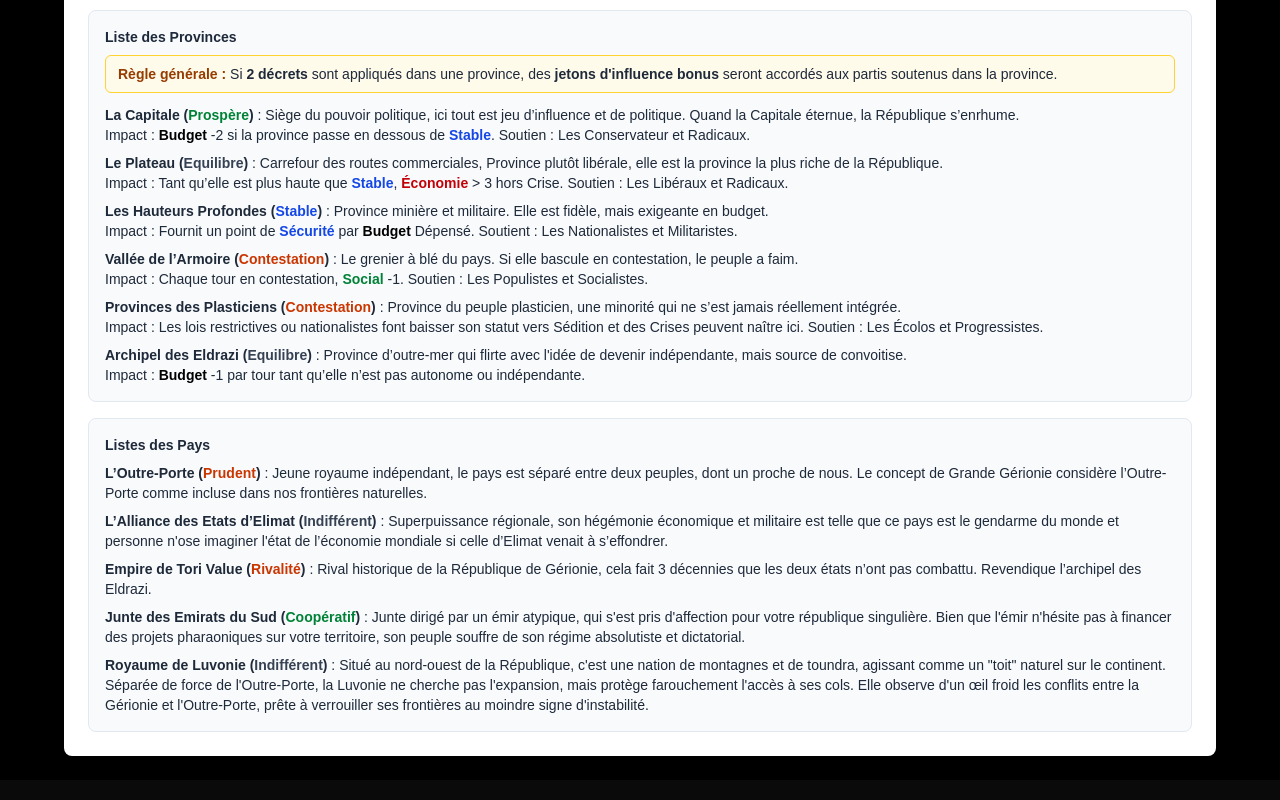
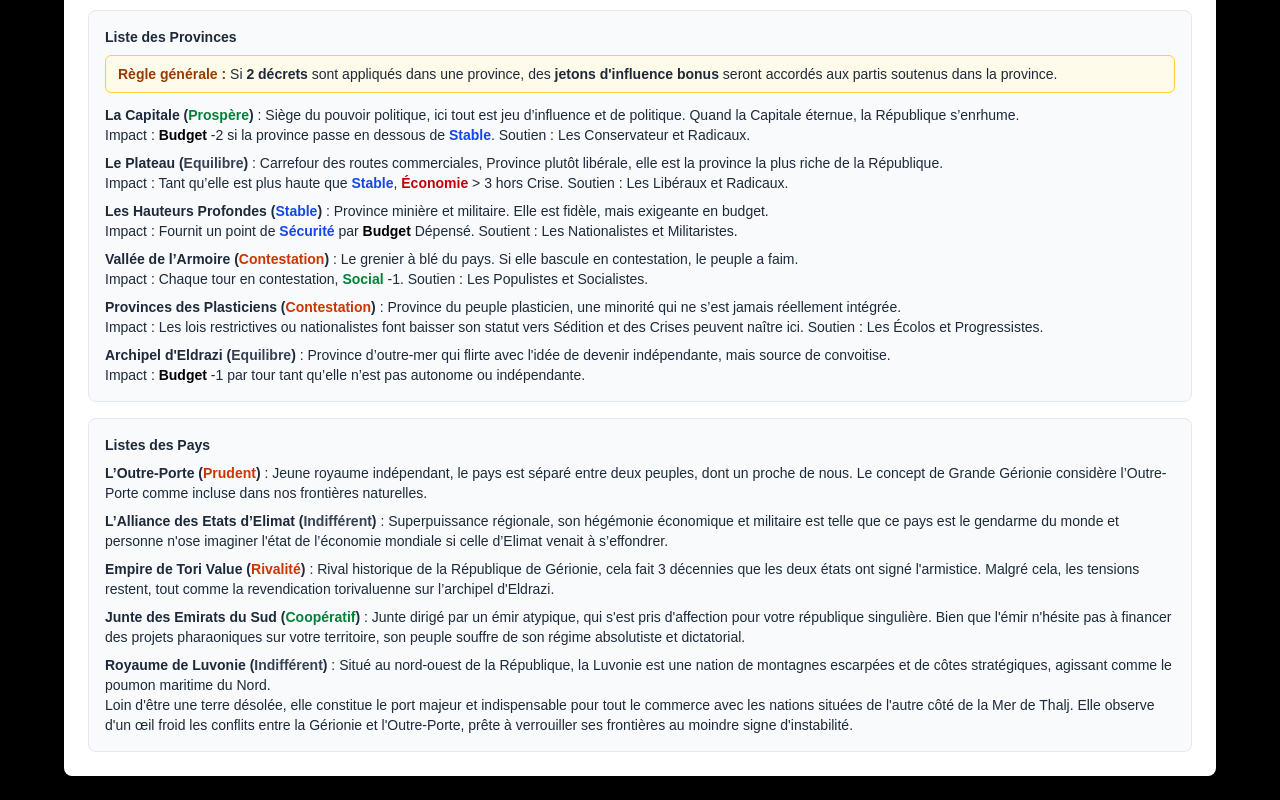
Before and after one commit to Yahiabenlet/interfaceAssemblee, a Next.js app: page /depart in a window 1280 px wide. Shown: the part 440-1240 px from the top of the page. Built offline with nearby package versions, Linux system fonts and the light colour scheme.

Commit message:
Modification bug d'affichage

```diff
--- a/app/carte/page.tsx
+++ b/app/carte/page.tsx
@@ -62,7 +62,7 @@ export default function CartePage() {
           <div className="w-full h-full bg-gray-800 flex items-center justify-center">
             <div className="text-center">
               <p className="text-white text-lg font-semibold mb-2">Carte non trouvée</p>
-              <p className="text-gray-400 text-sm">Le fichier carte_Oriente90.jpg n'existe pas.</p>
+              <p className="text-gray-400 text-sm">Le fichier carte_Oriente90.jpg n&apos;existe pas.</p>
               <p className="text-gray-400 text-sm mt-2">Vérifiez que le fichier est dans le dossier public/</p>
             </div>
           </div>
--- a/app/components/Hemicycle.tsx
+++ b/app/components/Hemicycle.tsx
@@ -118,7 +118,7 @@ export default function Hemicycle({
     "Les Hauteurs Profondes": "Stable",
     "Vallée de l’Armoire": "Contestation",
     "Provinces des Plasticiens": "Contestation",
-    "Archipel des Eldrazi": "Équilibre",
+    "Archipel d'Eldrazi": "Équilibre",
   },
   regionalStates = {
     "L’Outre-Porte": "Prudent",
--- a/app/depart/page.tsx
+++ b/app/depart/page.tsx
@@ -155,7 +155,7 @@ export default function DepartPage() {
             <p><strong>Provinces des Plasticiens (<span className="text-orange-700 dark:text-orange-300">Contestation</span>)</strong> : Province du peuple plasticien, une minorité qui ne s’est jamais réellement intégrée.</p>
             <p className="mb-2">Impact : Les lois restrictives ou nationalistes font baisser son statut vers Sédition et des Crises peuvent naître ici. Soutien : Les Écolos et Progressistes.</p>
 
-            <p><strong>Archipel des Eldrazi (<span className="text-gray-700 dark:text-gray-300">Equilibre</span>)</strong> : Province d’outre-mer qui flirte avec l&apos;idée de devenir indépendante, mais source de convoitise.</p>
+            <p><strong>Archipel d&apos;Eldrazi (<span className="text-gray-700 dark:text-gray-300">Equilibre</span>)</strong> : Province d’outre-mer qui flirte avec l&apos;idée de devenir indépendante, mais source de convoitise.</p>
             <p>
               Impact :{" "}
               <span className="font-bold text-black dark:text-white">Budget</span>{" "}
@@ -166,12 +166,12 @@ export default function DepartPage() {
           <section className="rounded-lg border border-slate-200 dark:border-slate-700 p-4 bg-slate-50 dark:bg-slate-900">
             <h2 className="font-bold mb-2">Listes des Pays</h2>
 
-            <p><strong>L’Outre-Porte (<span className="text-orange-700 dark:text-orange-300">Prudent</span>)</strong> : Jeune royaume indépendant, le pays est séparé entre deux peuples, dont un proche de nous. Le concept de Grande Gérionie considère l’Outre-Porte comme incluse dans nos frontières naturelles.</p>
-            <p className="mt-2"><strong>L’Alliance des Etats d’Elimat (<span className="text-gray-700 dark:text-gray-300">Indifférent</span>)</strong> :  Superpuissance régionale, son hégémonie économique et militaire est telle que ce pays est le gendarme du monde et personne n&apos;ose imaginer l'état de l’économie mondiale si celle d’Elimat venait à s’effondrer.</p>
-            <p className="mt-2"><strong>Empire de Tori Value (<span className="text-orange-700 dark:text-orange-300">Rivalité</span>)</strong> : Rival historique de la République de Gérionie, cela fait 3 décennies que les deux états n’ont pas combattu. Revendique l’archipel des Eldrazi.</p>
-            <p className="mt-2"><strong>Junte des Emirats du Sud (<span className="text-green-700 dark:text-green-300">Coopératif</span>)</strong> : Junte dirigé par un émir atypique, qui s'est pris d'affection pour votre république singulière. Bien que l'émir n'hésite pas à financer des projets pharaoniques sur votre territoire, son peuple souffre de son régime absolutiste et dictatorial.</p>
-
-            <p className="mt-2"><strong>Royaume de Luvonie (<span className="text-gray-700 dark:text-gray-300">Indifférent</span>)</strong> : Situé au nord-ouest de la République, c'est une nation de montagnes et de toundra, agissant comme un "toit" naturel sur le continent. Séparée de force de l'Outre-Porte, la Luvonie ne cherche pas l'expansion, mais protège farouchement l'accès à ses cols. Elle observe d'un œil froid les conflits entre la Gérionie et l'Outre-Porte, prête à verrouiller ses frontières au moindre signe d'instabilité.</p>
+            <p className="mt-2"><strong>L’Outre-Porte (<span className="text-orange-700 dark:text-orange-300">Prudent</span>)</strong> : Jeune royaume indépendant, le pays est séparé entre deux peuples, dont un proche de nous. Le concept de Grande Gérionie considère l’Outre-Porte comme incluse dans nos frontières naturelles.</p>
+            <p className="mt-2"><strong>L’Alliance des Etats d’Elimat (<span className="text-gray-700 dark:text-gray-300">Indifférent</span>)</strong> :  Superpuissance régionale, son hégémonie économique et militaire est telle que ce pays est le gendarme du monde et personne n&apos;ose imaginer l&apos;état de l’économie mondiale si celle d’Elimat venait à s’effondrer.</p>
+            <p className="mt-2"><strong>Empire de Tori Value (<span className="text-orange-700 dark:text-orange-300">Rivalité</span>)</strong> : Rival historique de la République de Gérionie, cela fait 3 décennies que les deux états ont signé l&apos;armistice. Malgré cela, les tensions restent, tout comme la revendication torivaluenne sur  l’archipel d&apos;Eldrazi.</p>
+            <p className="mt-2"><strong>Junte des Emirats du Sud (<span className="text-green-700 dark:text-green-300">Coopératif</span>)</strong> : Junte dirigé par un émir atypique, qui s&apos;est pris d&apos;affection pour votre république singulière. Bien que l&apos;émir n&apos;hésite pas à financer des projets pharaoniques sur votre territoire, son peuple souffre de son régime absolutiste et dictatorial.</p>
+            <p className="mt-2"><strong>Royaume de Luvonie (<span className="text-gray-700 dark:text-gray-300">Indifférent</span>)</strong> : Situé au nord-ouest de la République, la Luvonie est une nation de montagnes escarpées et de côtes stratégiques, agissant comme le poumon maritime du Nord.</p>
+            <p className="mt-2>"> Loin d&apos;être une terre désolée, elle constitue le port majeur et indispensable pour tout le commerce avec les nations situées de l&apos;autre côté de la Mer de Thalj. Elle observe d&apos;un œil froid les conflits entre la Gérionie et l&apos;Outre-Porte, prête à verrouiller ses frontières au moindre signe d&apos;instabilité.</p>
           </section>
         </div>
       </div>
--- a/app/page.tsx
+++ b/app/page.tsx
@@ -101,7 +101,7 @@ export default function Home() {
     "Les Hauteurs Profondes": "Stable",
     "Vallée de l’Armoire": "Contestation",
     "Provinces des Plasticiens": "Contestation",
-    "Archipel des Eldrazi": "Équilibre",
+    "Archipel d'Eldrazi": "Équilibre",
   });
   const [regionalStates, setRegionalStates] = useState<RegionalState>({
     "L'Outre-Porte": "Prudent",
@@ -676,7 +676,7 @@ export default function Home() {
                 type="submit"
                 className="w-full bg-blue-600 hover:bg-blue-700 text-white font-semibold py-2 rounded-lg transition"
               >
-                Créer l'hémicycle
+                Créer l&apos;hémicycle
               </button>
             </form>
 
@@ -1039,7 +1039,7 @@ export default function Home() {
 
             <div className="mb-4">
               <label className="block text-sm font-medium text-gray-700 dark:text-gray-300 mb-2">
-                L'essentiel de l'info :
+                L&apos;essentiel de l&apos;info :
               </label>
               <textarea
                 value={countrySituation}
```
